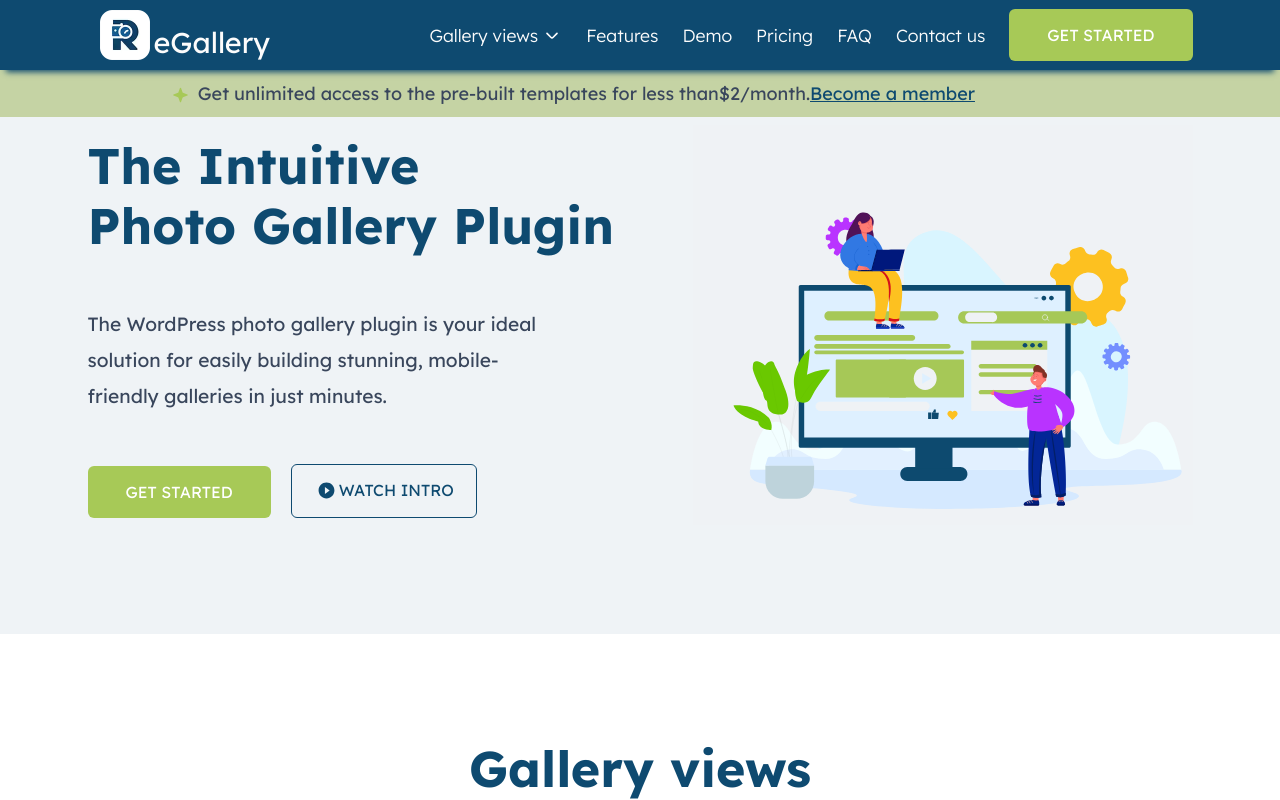
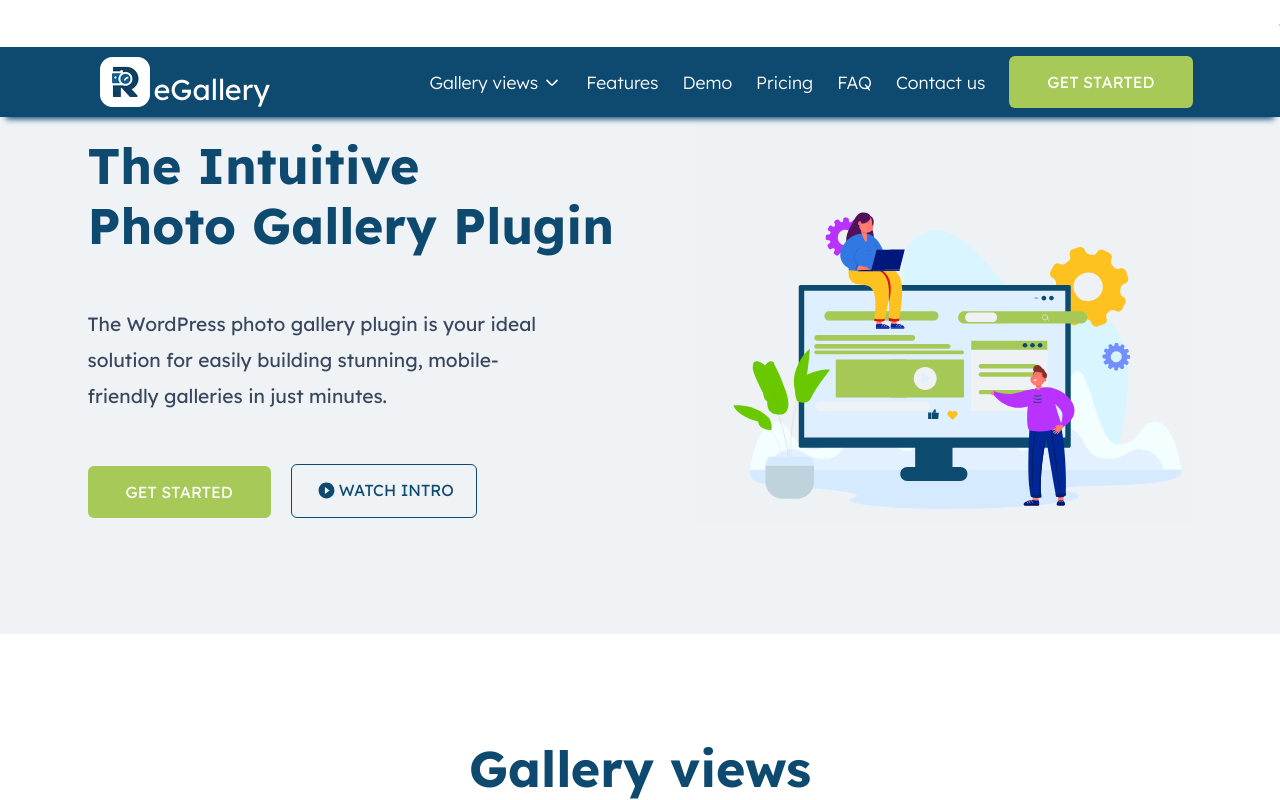
Before and after one commit to GrigorHarutyunian/regallery, a React (Vite) app: page / in a window 1280 px wide. Shown: the top 800 px of the page. Built offline with nearby package versions, Linux system fonts and the light colour scheme.

Commit message:
create new marquee banner in top left 0 0

```diff
--- a/src/components/banner/Banner.css
+++ b/src/components/banner/Banner.css
@@ -1,13 +1,14 @@
 .nav-banner {
   position: fixed;
-  top: 70px;
+  top: 0;
   width: 100%;
   left: 0;
-  background-color: #c5d3a4;
+  background-color: white;
   color: #39465c;
   transition: all 0.8s;
   transform: translateY(0);
   z-index: 999;
+  height: 47px;
 }
 
 .nav-banner:hover .nav-banner-content-left {
--- a/src/components/banner/Banner.tsx
+++ b/src/components/banner/Banner.tsx
@@ -1,7 +1,7 @@
 import React from "react";
 import { motion } from "framer-motion";
 const text =
-  "Get unlimited access to the pre-built templates for less than$2/month.";
+  "Get unlimited access to the pre-built templates for less than $2/month.";
 import "./Banner.css";
 
 const Banner: React.FC = () => {
@@ -40,7 +40,7 @@ const Banner: React.FC = () => {
           <p>
             {text}
 
-            <a href="#pricing">Become a member</a>
+            <a href="#pricing"> Start now</a>
           </p>
         </motion.div>
         {/* <div id="banner" onClick={closeBanner} className="close-banner">
--- a/src/components/navbar/Navbar.css
+++ b/src/components/navbar/Navbar.css
@@ -2,7 +2,7 @@
   width: calc(100% - 50px);
   position: fixed;
   padding: 0px 25px;
-  top: 0px;
+  top: 47px;
   left: 0px;
   display: flex;
   height: 70px;
--- a/src/index.css
+++ b/src/index.css
@@ -158,7 +158,7 @@ p {
   align-items: flex-end;
 }
 
-@media screen and (max-width: 900px) and (min-width: 700px) {
+@media screen and (max-width: 920px) and (min-width: 700px) {
   .buttons-container {
     display: flex;
     justify-content: start;
```
